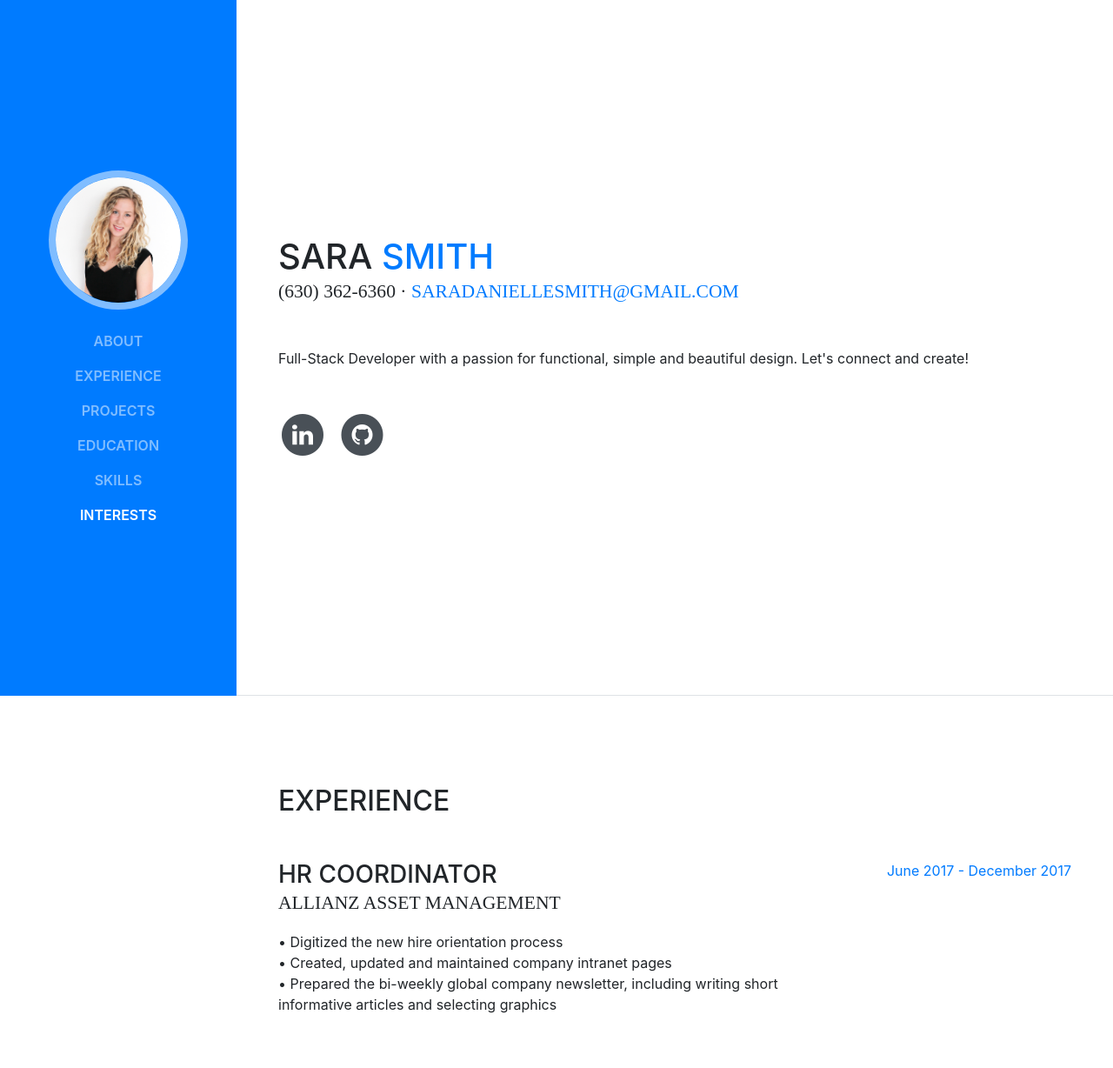
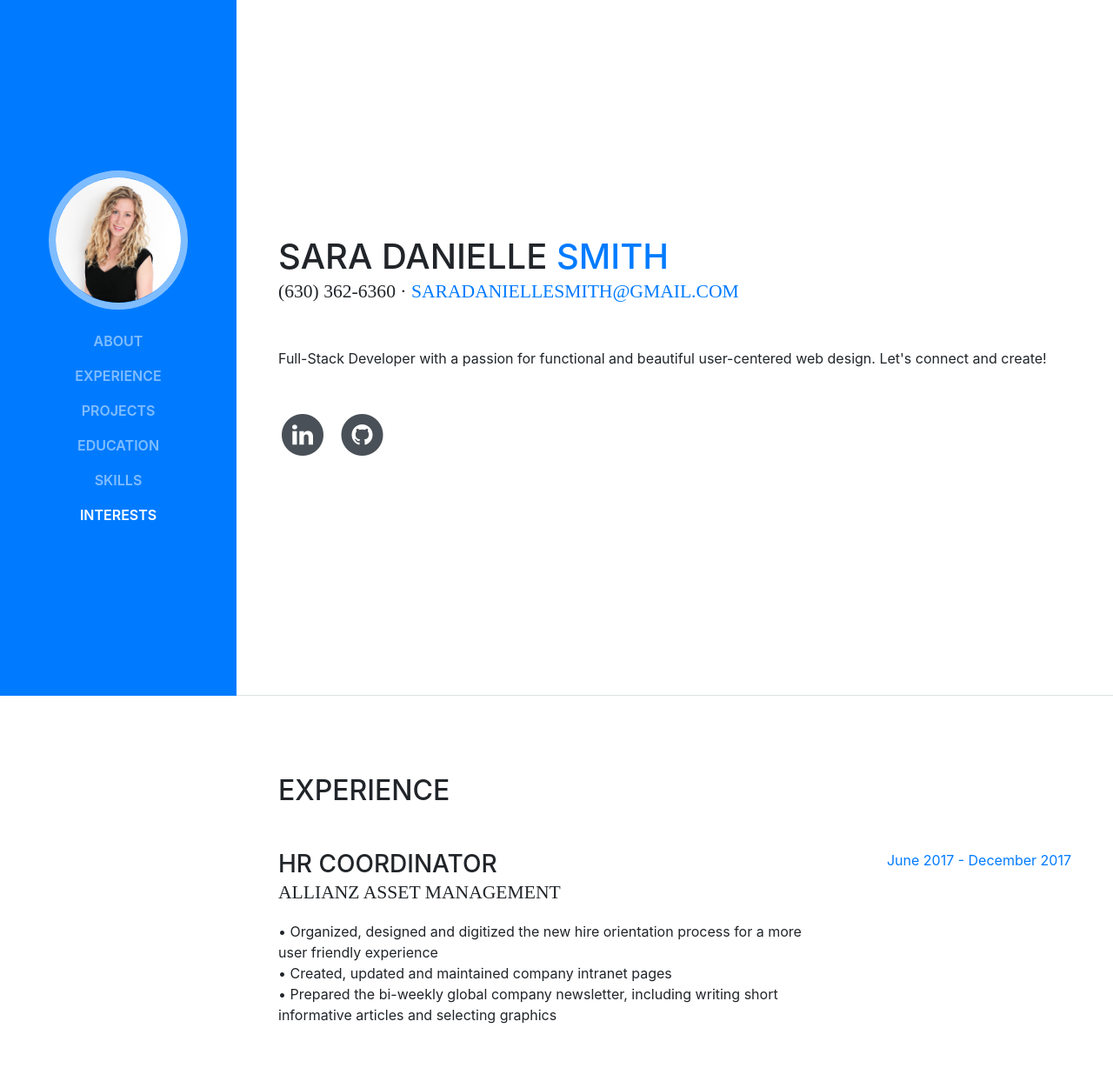
Before and after one commit to saradaniellesmith/saradaniellesmith.github.io, a website with bundled scripts: page index.html in a window 1280 px wide. Shown: the top 1228 px of the page at 87% size. Built offline with nearby package versions, Linux system fonts and the light colour scheme; a web font is replaced by a local one.

Commit message:
Update index.html
updated tag line and name

```diff
--- a/index.html
+++ b/index.html
@@ -65,13 +65,13 @@
 
       <section class="resume-section p-3 p-lg-5 d-flex d-column" id="about">
         <div class="my-auto">
-          <h1 class="mb-0">Sara
+          <h1 class="mb-0">Sara Danielle
             <span class="text-primary">Smith</span>
           </h1>
           <div class="subheading mb-5"> (630) 362-6360 ·
             <a href="mailto:saradaniellesmith@gmail.com">saradaniellesmith@gmail.com</a>
           </div>
-          <p class="mb-5">Full-Stack Developer with a passion for functional, simple and beautiful design. Let's connect and create! </p>
+          <p class="mb-5">Full-Stack Developer with a passion for functional and beautiful user-centered web design. Let's connect and create! </p>
           <ul class="list-inline list-social-icons mb-0">
             <!-- <li class="list-inline-item">
               <a href="#">
@@ -118,7 +118,7 @@
               <h3 class="mb-0">HR Coordinator</h3>
               <div class="subheading mb-3">Allianz Asset Management</div>
               <p>
-                  •	Digitized the new hire orientation process
+                  •	Organized, designed and digitized the new hire orientation process for a more user friendly experience
                   <br />
                   •	Created, updated and maintained company intranet pages
                   <br />
```
